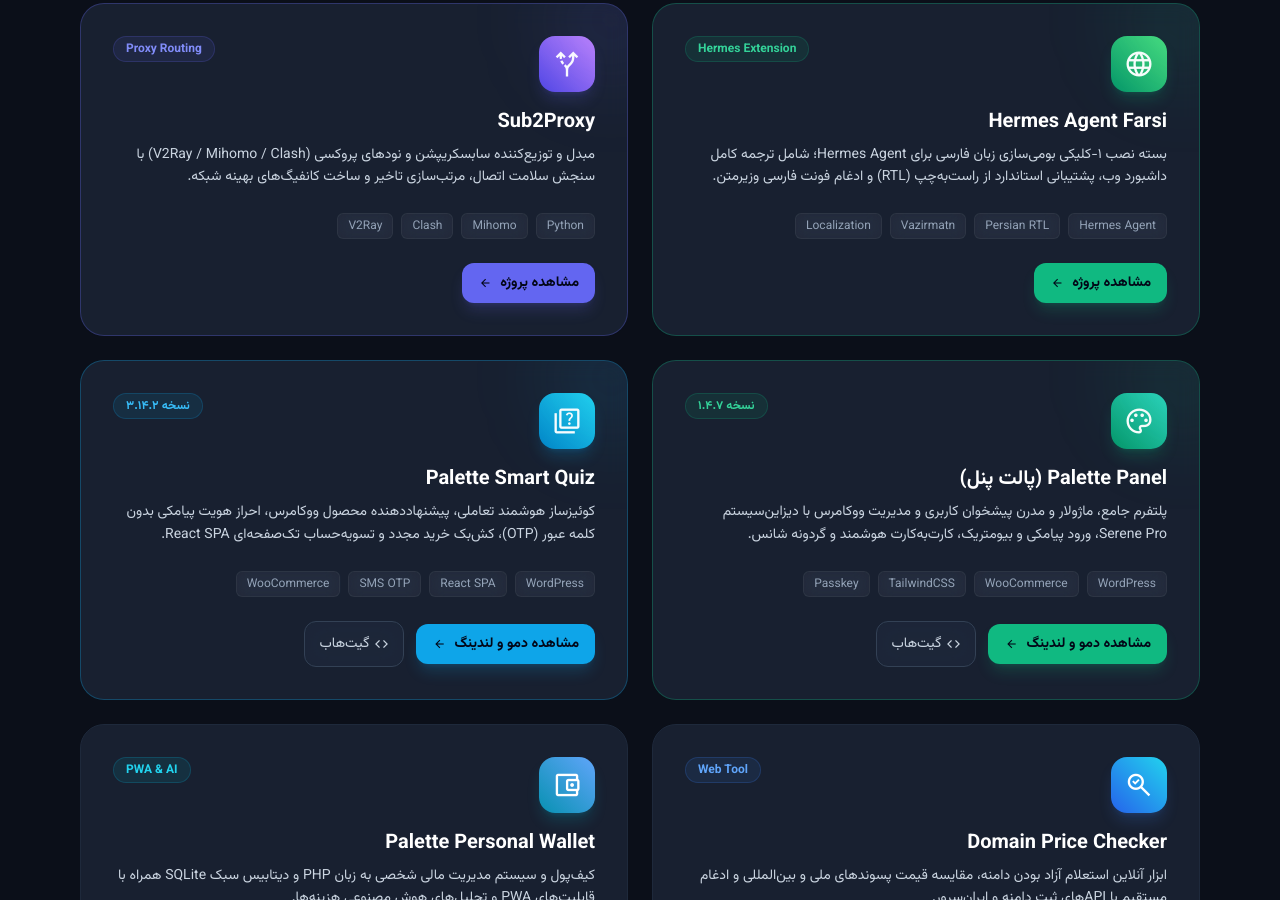
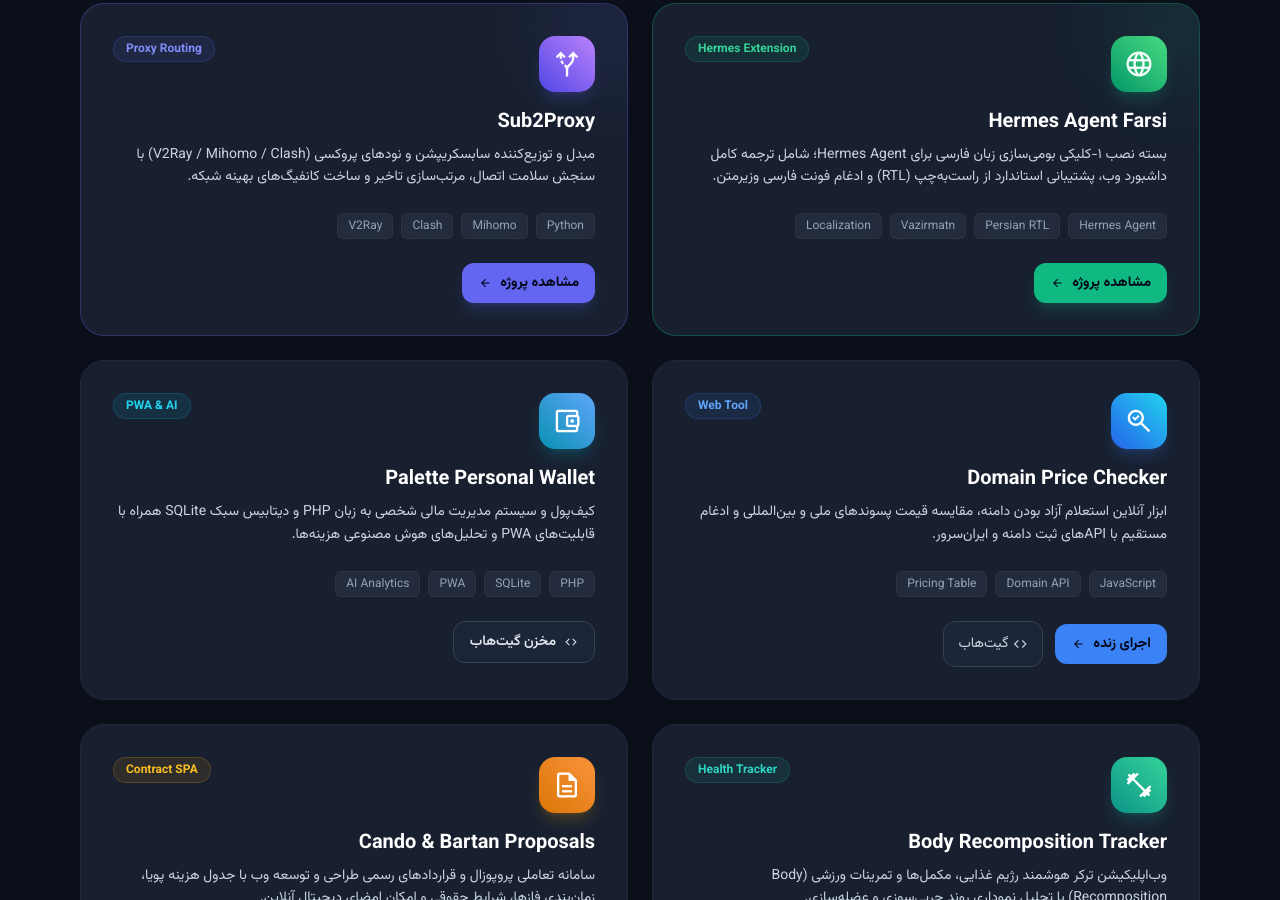
Before and after one commit to ketabchi-ar/ketabchi-ar.github.io, a plain HTML site: page index.html in a window 1280 px wide. Shown: the part 1736-2636 px from the top of the page. Drawn offline with nearby package versions, Linux system fonts and the light colour scheme.

Commit message:
fix: remove private repos from showcase

```diff
--- a/index.html
+++ b/index.html
@@ -101,7 +101,7 @@
         <span class="material-symbols-outlined text-indigo-400">deployed_code</span>
         <span id="section-title">فهرست پروژه‌ها</span>
       </h2>
-      <span id="project-count" class="text-xs text-slate-400">۱۸ پروژه فعال</span>
+      <span id="project-count" class="text-xs text-slate-400">۱۶ پروژه فعال</span>
     </div>
 
     <div id="projects-grid" class="grid grid-cols-1 md:grid-cols-2 gap-6">
@@ -322,67 +322,7 @@
         </div>
       </div>
 
-      <!-- 7: Palette Panel (Featured) -->
-      <div class="project-card glass rounded-3xl p-6 sm:p-8 border border-emerald-500/30 hover:border-emerald-500/60 transition relative overflow-hidden group" data-category="wp">
-        <div class="absolute -top-12 -right-12 w-32 h-32 bg-emerald-500/10 rounded-full blur-2xl group-hover:bg-emerald-500/20 transition"></div>
-        <div class="flex items-start justify-between mb-4">
-          <div class="w-14 h-14 rounded-2xl bg-gradient-to-tr from-emerald-600 to-teal-400 flex items-center justify-center shadow-lg shadow-emerald-500/20">
-            <span class="material-symbols-outlined text-white text-3xl">palette</span>
-          </div>
-          <span class="px-3 py-1 rounded-full text-xs font-bold bg-emerald-500/10 text-emerald-400 border border-emerald-500/20">نسخه ۱.۴.۷</span>
-        </div>
-        <h3 class="text-xl font-bold text-white mb-2">Palette Panel (پالت پنل)</h3>
-        <p class="text-slate-300 text-sm leading-relaxed mb-6">
-          پلتفرم جامع، ماژولار و مدرن پیشخوان کاربری و مدیریت ووکامرس با دیزاین‌سیستم Serene Pro، ورود پیامکی و بیومتریک، کارت‌به‌کارت هوشمند و گردونه شانس.
-        </p>
-        <div class="flex flex-wrap items-center gap-2 text-xs text-slate-400 mb-6">
-          <span class="glass-light px-2.5 py-1 rounded-md">WordPress</span>
-          <span class="glass-light px-2.5 py-1 rounded-md">WooCommerce</span>
-          <span class="glass-light px-2.5 py-1 rounded-md">TailwindCSS</span>
-          <span class="glass-light px-2.5 py-1 rounded-md">Passkey</span>
-        </div>
-        <div class="flex items-center gap-3">
-          <a href="./palette-panel/" class="flex items-center gap-2 bg-emerald-500 hover:bg-emerald-400 text-slate-950 font-bold text-xs sm:text-sm px-4 py-2.5 rounded-xl shadow-lg shadow-emerald-500/20 transition">
-            <span>مشاهده دمو و لندینگ</span>
-            <span class="material-symbols-outlined text-sm">arrow_back</span>
-          </a>
-          <a href="https://github.com/ketabchi-ar/palette-panel" target="_blank" class="flex items-center gap-1 glass hover:bg-slate-800 text-slate-300 text-xs sm:text-sm px-3.5 py-2.5 rounded-xl transition border border-slate-700">
-            <span class="material-symbols-outlined text-base">code</span>
-            <span>گیت‌هاب</span>
-          </a>
-        </div>
-      </div>
 
-      <!-- 8: Palette Smart Quiz (Featured) -->
-      <div class="project-card glass rounded-3xl p-6 sm:p-8 border border-sky-500/30 hover:border-sky-500/60 transition relative overflow-hidden group" data-category="wp">
-        <div class="absolute -top-12 -right-12 w-32 h-32 bg-sky-500/10 rounded-full blur-2xl group-hover:bg-sky-500/20 transition"></div>
-        <div class="flex items-start justify-between mb-4">
-          <div class="w-14 h-14 rounded-2xl bg-gradient-to-tr from-sky-600 to-cyan-400 flex items-center justify-center shadow-lg shadow-sky-500/20">
-            <span class="material-symbols-outlined text-white text-3xl">quiz</span>
-          </div>
-          <span class="px-3 py-1 rounded-full text-xs font-bold bg-sky-500/10 text-sky-400 border border-sky-500/20">نسخه ۳.۱۴.۲</span>
-        </div>
-        <h3 class="text-xl font-bold text-white mb-2">Palette Smart Quiz</h3>
-        <p class="text-slate-300 text-sm leading-relaxed mb-6">
-          کوئیزساز هوشمند تعاملی، پیشنهاددهنده محصول ووکامرس، احراز هویت پیامکی بدون کلمه عبور (OTP)، کش‌بک خرید مجدد و تسویه‌حساب تک‌صفحه‌ای React SPA.
-        </p>
-        <div class="flex flex-wrap items-center gap-2 text-xs text-slate-400 mb-6">
-          <span class="glass-light px-2.5 py-1 rounded-md">WordPress</span>
-          <span class="glass-light px-2.5 py-1 rounded-md">React SPA</span>
-          <span class="glass-light px-2.5 py-1 rounded-md">SMS OTP</span>
-          <span class="glass-light px-2.5 py-1 rounded-md">WooCommerce</span>
-        </div>
-        <div class="flex items-center gap-3">
-          <a href="./palette-smart-quiz/" class="flex items-center gap-2 bg-sky-500 hover:bg-sky-400 text-slate-950 font-bold text-xs sm:text-sm px-4 py-2.5 rounded-xl shadow-lg shadow-sky-500/20 transition">
-            <span>مشاهده دمو و لندینگ</span>
-            <span class="material-symbols-outlined text-sm">arrow_back</span>
-          </a>
-          <a href="https://github.com/ketabchi-ar/palette-smart-quiz" target="_blank" class="flex items-center gap-1 glass hover:bg-slate-800 text-slate-300 text-xs sm:text-sm px-3.5 py-2.5 rounded-xl transition border border-slate-700">
-            <span class="material-symbols-outlined text-base">code</span>
-            <span>گیت‌هاب</span>
-          </a>
-        </div>
-      </div>
 
       <!-- 9: Domain Price Checker -->
       <div class="project-card glass rounded-3xl p-6 sm:p-8 border border-slate-800 hover:border-slate-700 transition relative overflow-hidden" data-category="tools">
```
